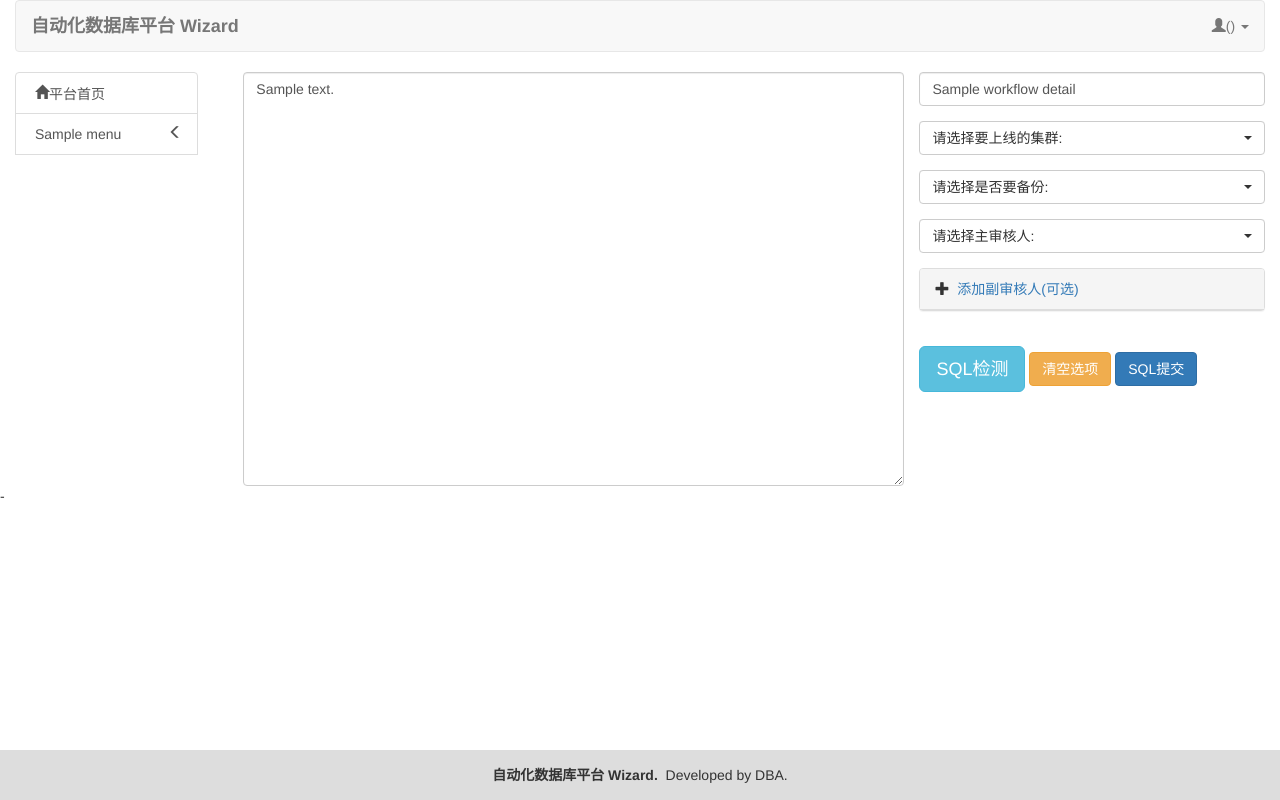
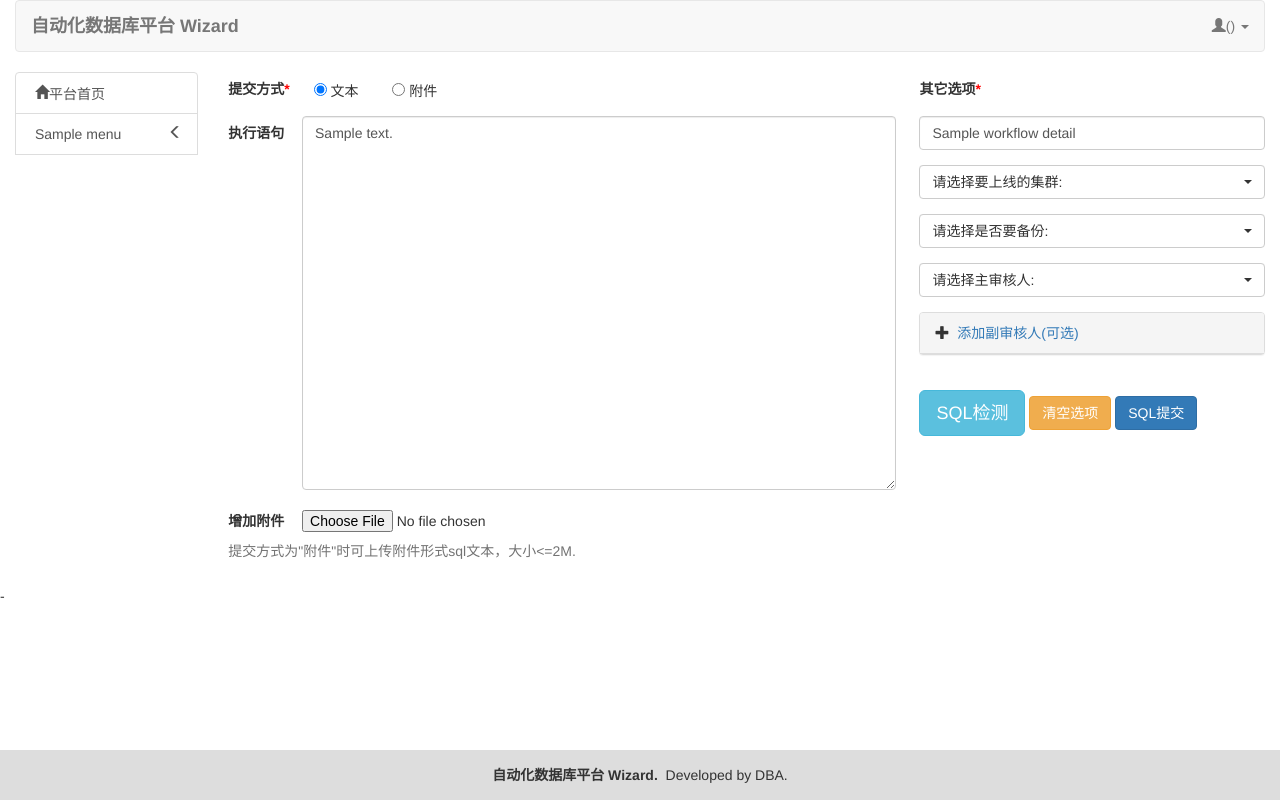
Before and after one commit to jetbinliu/wizard, a Django app: template templates/sqlreview/submitsql.html in a window 1280 px wide. Run offline with Django 3.2, Linux system fonts and the light colour scheme; the template is opened without the code that fills it: most values are stand-ins (such as "Sample title", 1, 10 or a date in 2020); some libraries are stand-ins or nearby versions.

Commit message:
在submitsql界面增加上传附件接口，后端未实现

```diff
--- a/sqlreview/models.py
+++ b/sqlreview/models.py
@@ -18,7 +18,7 @@ class workflow(models.Model):
     reviewok_time = models.DateTimeField('人工审核通过的时间', null=True, blank=True)
     sql_content = models.TextField('具体sql内容')
     execute_result = models.TextField('执行结果的JSON格式')
-    notes = models.CharField('备注 JSON格式', max_length=50, default='{}')  # 实际通过、驳回工单审核人用户名及其它信息，格式 {'reviewed_man':xxx, 'rejected_man':xxx, 'other':xxoo}
+    notes = models.CharField('备注 JSON格式', max_length=100, default='{}')  # 实际通过、驳回工单审核人用户名及其它信息，格式 {'reviewed_man':xxx, 'rejected_man':xxx, 'other':xxoo}
 
 # 工单状态
 WORKFLOW_STATUS = {
--- a/sqlreview/views.py
+++ b/sqlreview/views.py
@@ -146,7 +146,6 @@ def autoreview(request):
     subReviewMan = request.POST.get('sub_review_man', '')
 
     reviewMans = [reviewMan, subReviewMan]
-
 
     # 服务器端参数验证
     if sqlContent is None or workflowName is None or clusterName is None or isBackup is None or reviewMan is None:
@@ -439,6 +438,7 @@ def execute(request):
     # 将流程状态修改为执行中，并更新reviewok_time字段
     workflowDetail.status = 6
     workflowDetail.reviewok_time = getNow()
+    print(json.dumps(d),len(json.dumps(d)))
     workflowDetail.notes = json.dumps(d)
     workflowDetail.save()
 
--- a/static/user/js/submitsql.js
+++ b/static/user/js/submitsql.js
@@ -85,3 +85,18 @@ function sleep(delay){
     });
   }
 }
+
+function loadSqlFile(txtName) {
+	if (txtName.files.length <= 0) return;    //点击取消时，直接退出
+	var f = txtName.files[0];
+	var sqlFile = txtName.value;
+
+	//检查类型、大小等信息，出错则退出，文件不会上传
+    if (f.type != 'image/jpeg' || f.size > 100*1024) {
+        txtName.value = '';                   //保证重复选择某个文件时触发 onchange 事件
+        alert('错误提示');
+        return;
+    }
+    //下面是上传代码
+    //为了安全，服务器端一般也要有检查机制，那就不是本文要讨论的了
+}
--- a/templates/account/add.html
+++ b/templates/account/add.html
@@ -29,7 +29,7 @@
                 <div class="control-group">
                     <label class="control-label">角&nbsp;&nbsp;&nbsp;&nbsp;&nbsp;&nbsp;&nbsp;色&nbsp;</label>
                     {% for key, value in ROLE_DICT.items %}
-                        <label class="checkbox-inline">
+                        <label class="checkbox-inline" style="vertical-align: top">
                             <input type="radio" name="role" value="{{ key }}"
                                    {% if forloop.last %}checked{% endif %}/>
                             {{ value }}
--- a/templates/account/edit.html
+++ b/templates/account/edit.html
@@ -28,7 +28,7 @@
                 <div class="control-group">
                     <label class="control-label">角&nbsp;&nbsp;&nbsp;&nbsp;&nbsp;&nbsp;&nbsp;&nbsp;色&nbsp;&nbsp;</label>
                     {% for key, value in ROLE_DICT.items %}
-                        <label class="checkbox-inline">
+                        <label class="checkbox-inline" style="vertical-align: top">
                             <input type="radio" name="role" value="{{ key }}"
                                    {% if key == user.role %}checked{% endif %}/>
                             {{ value }}
@@ -61,6 +61,7 @@
                     <button class="btn" onclick="{% url 'account_index' %})">取消</button>
                     <a class="btn btn-primary btn-sm" href="{% url 'account_index' %}">
                 <i class="glyphicon glyphicon-backward icon-white"></i>返回</a>
+
                 </div>
             </fieldset>
         </form>
--- a/templates/dbconfig/add.html
+++ b/templates/dbconfig/add.html
@@ -20,7 +20,7 @@
                 <div class="control-group">
                     <label class="control-label">集群角色<span style="color:#f00">*</span></label>
                     {% for key, value in CLUSTER_ROLE.items %}
-                        <label class="checkbox-inline">
+                        <label class="checkbox-inline" style="vertical-align: top">
                             <input type="radio" name="cluster_role" value="{{ key }}" {% if forloop.counter == 1 %}checked{% endif %}/>{{ value }}</label>
                     {% endfor %}
                 </div>
--- a/templates/dbconfig/edit.html
+++ b/templates/dbconfig/edit.html
@@ -20,7 +20,7 @@
                 <div class="control-group">
                     <label class="control-label">集群角色<span style="color:#f00">*</span></label>
                     {% for key, value in CLUSTER_ROLE.items %}
-                        <label class="checkbox-inline">
+                        <label class="checkbox-inline" style="vertical-align: top">
                             <input type="radio" name="cluster_role" value="{{ key }}" {% if forloop.counter == 1 %}checked{% endif %}/>{{ value }}</label>
                     {% endfor %}
                 </div>
--- a/templates/sqlreview/submitsql.html
+++ b/templates/sqlreview/submitsql.html
@@ -3,21 +3,59 @@
 
 {% block content %}
     <div class="container-fluid">
-        <div class="row clearfix">
 
         <form id="form-submitsql" action="/sqlreview/autoreview/" method="post" class="form-horizontal" role="form">
             {% csrf_token %}
             <input type="hidden" name="workflowid" value="{{ workflowDetail.id }}">
+            <div class="row clearfix">
+                <fieldset>
+                    <div class="col-md-8">
+                        <div class="form-group">
+                            <label class="control-label">提交方式<span style="color:#f00">*</span></label>
+                            <label class="checkbox-inline" style="vertical-align: top"><input type="radio" name="role"
+                                                                                              value="1" checked/>
+                                文本
+                            </label>
+                            <label class="checkbox-inline" style="vertical-align: top"><input type="radio" name="role"
+                                                                                              value="0"/>
+                                附件
+                            </label>
+                        </div>
+                    </div>
+                    <div class="col-md-4">
+                        <div class="form-group">
+                            <label class="control-label">其它选项<span style="color:#f00">*</span></label>
+                        </div>
+                    </div>
+                </fieldset>
+            </div>
 
+            <div class="row clearfix">
+                <fieldset>
                     <div class="col-md-8 column">
+                        <div class="form-group">
+                            <label class="control-label" style="vertical-align:top;margin-right: 2%;">执行语句</label>
                             <textarea id="sql_content" name="sql_content" class="form-control" data-name="SQL内容"
-                              placeholder="请在此提交SQL，请以分号结尾。例如：use test; create table t1(id int)engine=innodb;" rows=20
-                              required>{{sqlContent}}</textarea>
+                                      placeholder="请在此提交SQL，请以分号结尾。例如：use test; create table t1(id int)engine=innodb;"
+                                      rows=18
+                                      required
+                                      style="display: inline;width: 86%;margin: auto">{{ sqlContent }}</textarea>
+                        </div>
+
+                        <div class="form-group">
+                            <label for="InputSQLFile" style="margin-right: 2%;">增加附件</label>
+                            <input type="file" id="InputSQLFile" name="txtName" onchange="loadSqlFile(this)"
+                                   style="display: inline"/>
+                            <p class="help-block">
+                                提交方式为"附件"时可上传附件形式sql文本，大小<=2M.
+                            </p>
+                        </div>
                     </div>
 
                     <div class="col-md-4 column">
                         <div class="form-group">
-                        <input id="workflow_name" type="text" name="workflow_name" value="{{ workflowDetail.workflow_name }}" class="form-control"
+                            <input id="workflow_name" type="text" name="workflow_name"
+                                   value="{{ workflowDetail.workflow_name }}" class="form-control"
                                    data-name="上线工单名称" placeholder="请输入上线工单名称，如:XX项目会员功能建表" required>
                         </div>
                         <div class="form-group">
@@ -33,7 +71,6 @@
                                         )
                                     </option>
                                 {% endfor %}
-
                             </select>
                         </div>
                         <div class="form-group">
@@ -68,7 +105,8 @@
                                     <div class="panel-body">
                                         {% for man in reviewMen %}
                                             {% if not man.username == 'admin' %}
-                                            <label class="checkbox" id="sub_review_man_{{ man.username }}" style="font-weight: normal">
+                                                <label class="checkbox" id="sub_review_man_{{ man.username }}"
+                                                       style="font-weight: normal">
                                                     <input class="sub_review_man" type="radio" name="sub_review_man"
                                                            value="{{ man.username }}"/>
                                                     {{ man.username }}
@@ -86,12 +124,13 @@
                             <input id="btn-submitsql" type="button" class="btn btn-primary" value="SQL提交"/>
                         </div>
                     </div>
+                </fieldset>
+            </div>
         </form>
-        </div>
 
         <div id="inception-result" style="display:none;" class="row clearfix">
             <br/>
-            <div id="inception-result-col" class="col-md-12">
+            <div id="inception-result-col" class="col-md-12" style="width: 100%">
             </div>
         </div>
 
```
Also changed, not shown: sqlreview/migrations/0006_auto_20170704_1355.py (added). Lines whose indentation alone changed are shown as unchanged.
